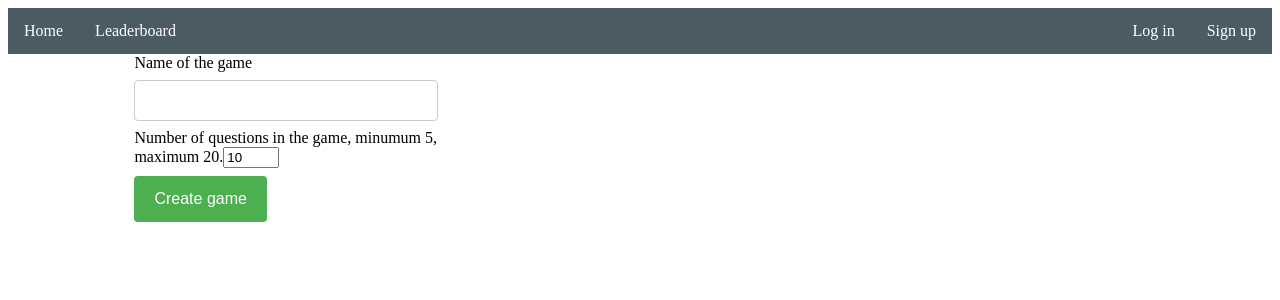
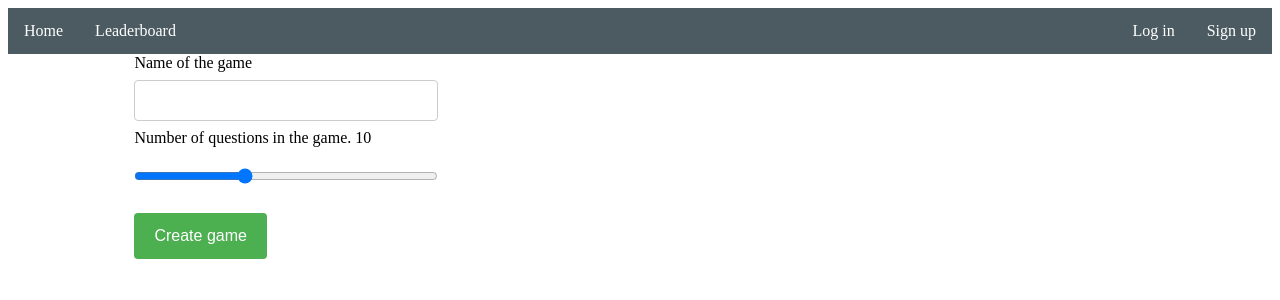
Before and after one commit to thyal/Quiz-Game, a React app: page /createGame in a window 1280 px wide. Shown: the top 300 px of the page. Built offline with nearby package versions, Linux system fonts and the light colour scheme.

Commit message:
changed from number to range

```diff
--- a/public/style.css
+++ b/public/style.css
@@ -86,7 +86,7 @@ html, body {
     width: 30%;
 }
 
-.input-form input[type=text], input[type=password] {
+.input-form input[type=text], input[type=password], input[type=range] {
     width: 100%;
     padding: 12px 20px;
     margin: 8px 0;
--- a/src/client/components/createGame.jsx
+++ b/src/client/components/createGame.jsx
@@ -43,10 +43,10 @@ class CreateGame extends React.Component {
                     <label
                     htmlFor="numberOfQuestions"
                     >
-                    Number of questions in the game, minumum 5, maximum 20.
+                    Number of questions in the game. {this.state.numberOfQuestions}
                     </label>
                     <input
-                    type="number"
+                    type="range"
                     min="5"
                     max="20"
                     id="numberOfQuestions"
```
Also changed, not shown: public/bundle.js.
